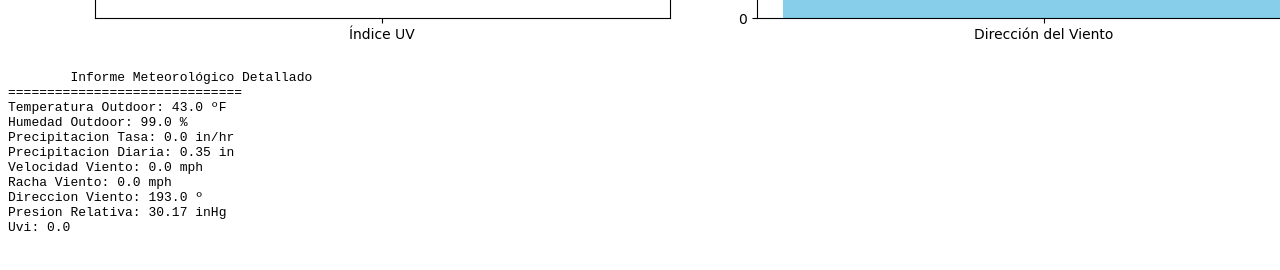
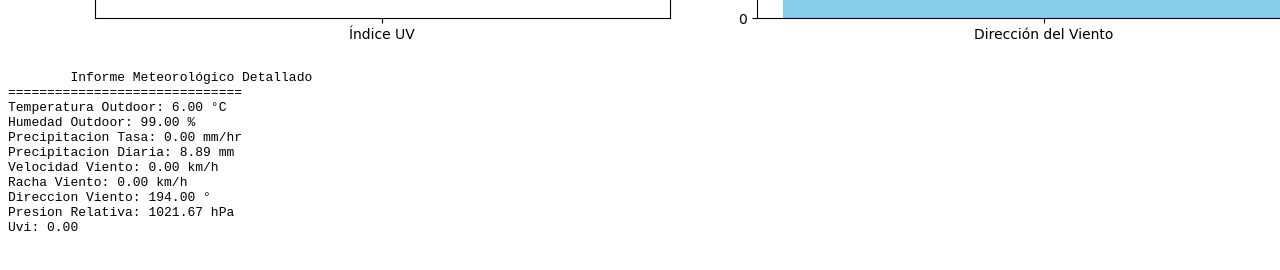
Before and after one commit to egofer/meteoriotuerto, a plain HTML site: page index.html in a window 1280 px wide. Shown: the part 1509-1779 px from the top of the page. Drawn offline with Linux system fonts and the light colour scheme.

Commit message:
Actualizar página web

```diff
--- a/index.html
+++ b/index.html
@@ -7,15 +7,15 @@
             <pre>
         Informe Meteorológico Detallado
 ==============================
-Temperatura Outdoor: 43.0 ºF
-Humedad Outdoor: 99.0 %
-Precipitacion Tasa: 0.0 in/hr
-Precipitacion Diaria: 0.35 in
-Velocidad Viento: 0.0 mph
-Racha Viento: 0.0 mph
-Direccion Viento: 193.0 º
-Presion Relativa: 30.17 inHg
-Uvi: 0.0
+Temperatura Outdoor: 6.00 °C
+Humedad Outdoor: 99.00 %
+Precipitacion Tasa: 0.00 mm/hr
+Precipitacion Diaria: 8.89 mm
+Velocidad Viento: 0.00 km/h
+Racha Viento: 0.00 km/h
+Direccion Viento: 194.00 °
+Presion Relativa: 1021.67 hPa
+Uvi: 0.00
 
             </pre>
         </body>
```
